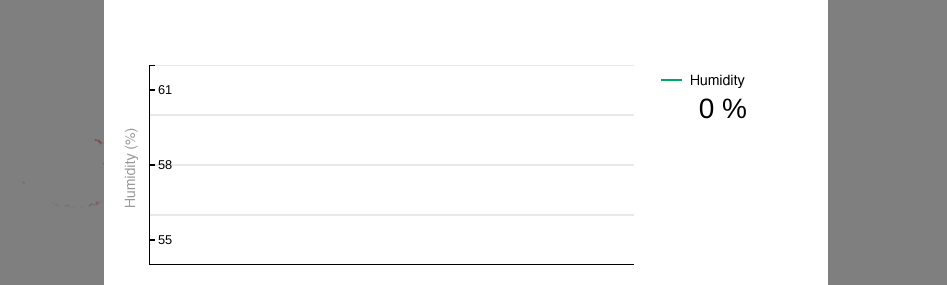
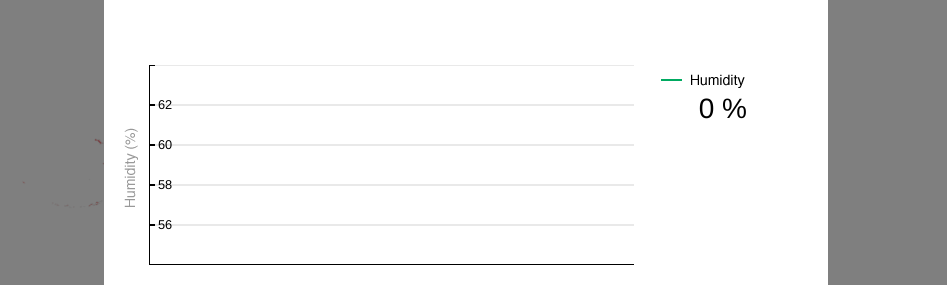
Before and after one commit to zubrabubra/devicehive-demo-environment, a plain HTML site: page web-page/i3a.html in a window 1280 px wide. Shown: the part 407-692 px from the top of the page, without its empty margins (166-1113 px from the left). Drawn offline with nearby package versions, Linux system fonts and the light colour scheme.

Commit message:
humidity chart ticks and lines

```diff
--- a/web-page/i3a.html
+++ b/web-page/i3a.html
@@ -127,6 +127,7 @@
             }
         }
 
+/*
 		function make_y_axis() {
 			return d3.svg.axis()
 				.scale(y)
@@ -140,7 +141,8 @@
 				.orient("left")
 				.ticks(3)
 		}
-        var x = d3.time.scale()
+*/
+      var x = d3.time.scale()
             .domain([now - (limit - 2), now - duration])
             .range([0, width])
 
@@ -149,8 +151,22 @@
             .range([height, 0])
 
 		var y2 = d3.scale.linear()
-            .domain([54, 62])
+            .domain([54, 64])
             .range([height, 0])
+
+                function make_y_axis() {
+                        return d3.svg.axis()
+                                .scale(y)
+                                .orient("left")
+                                .ticks(5)
+                }
+
+                function make_y2_axis() {
+                        return d3.svg.axis()
+                                .scale(y2)
+                                .orient("left")
+                                .ticks(5)
+                }
 
         var line = d3.svg.line()
             .interpolate('basis')
@@ -211,7 +227,7 @@
 		svg2.append('g')
 			.attr('class', 'y axis')
             .attr('transform', 'translate(0,0)')
-            .call(y2.axis = d3.svg.axis().scale(y2).orient('right').tickValues([55,58,61]))
+            .call(y2.axis = d3.svg.axis().scale(y2).orient('right').tickValues([56,58,60,62]))
 		svg2.append('g')
             .attr('class', 'x axis')
             .attr('transform', 'translate(0,' + (height) + ')')
```
